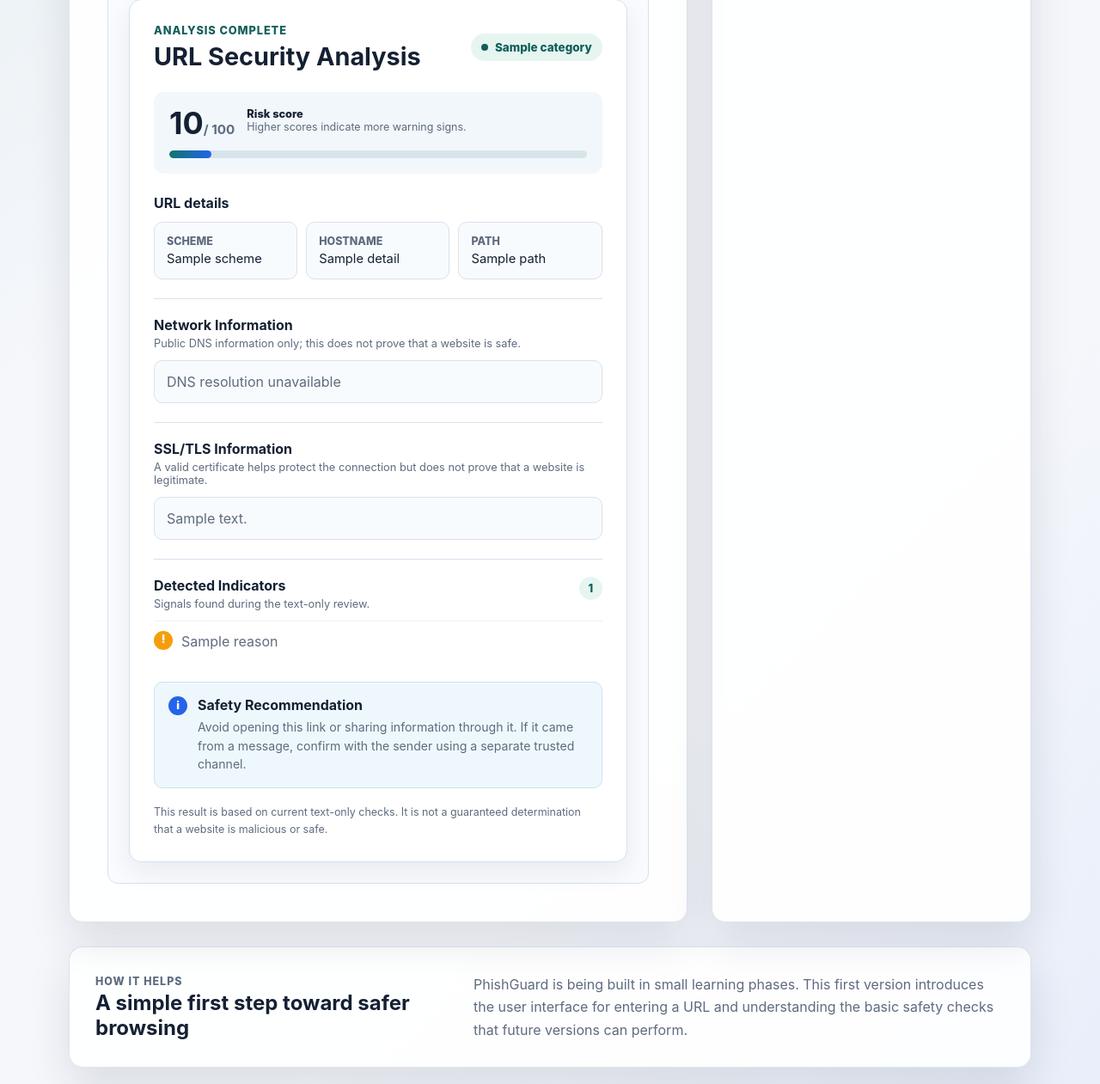
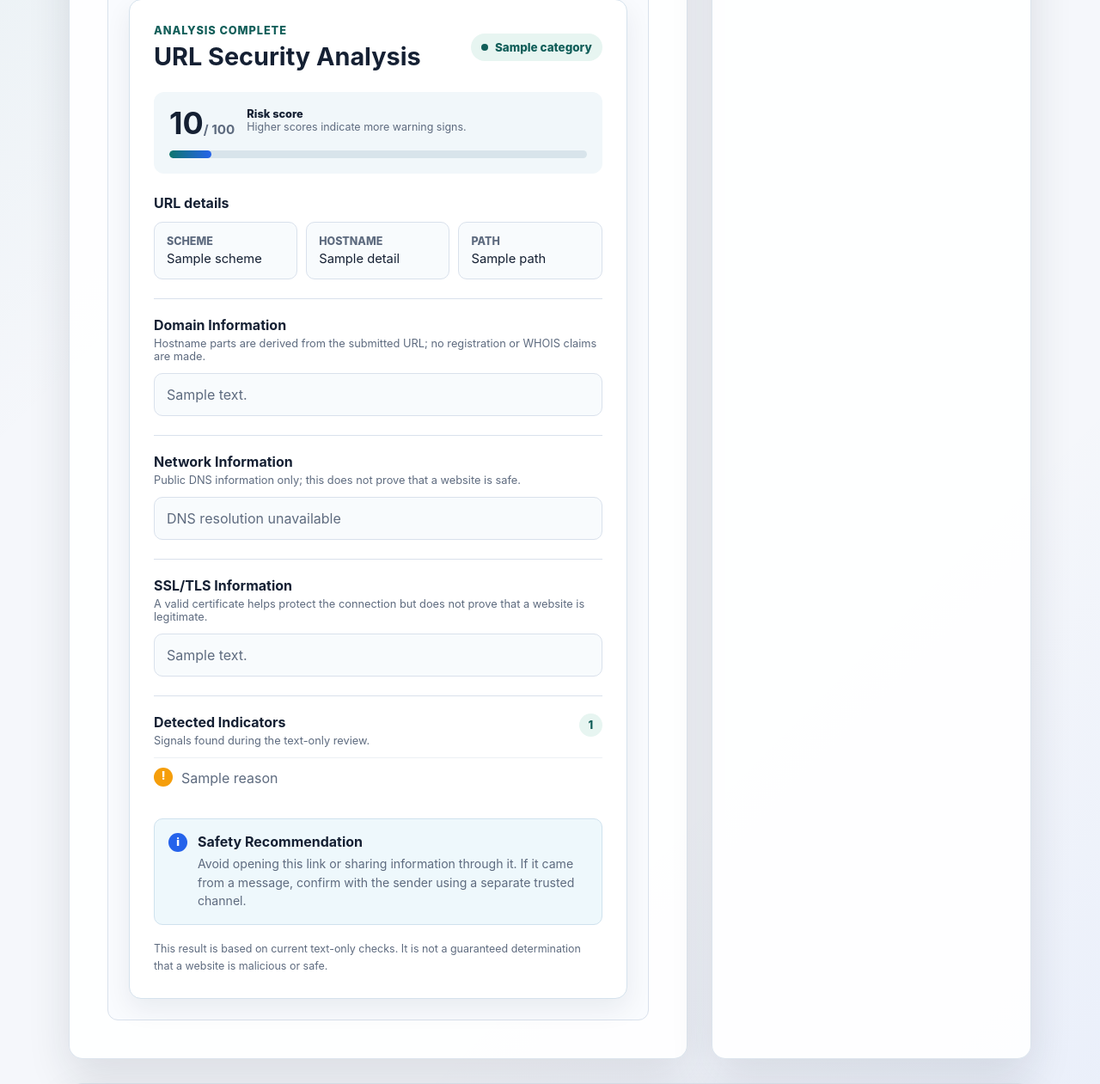
Before and after one commit to omm547/PhishGuard, a Flask app: template templates/index.html in a window 1280 px wide. Shown: the part 855-2116 px from the top of the page at 86% size. Run offline with Flask 3, Linux system fonts and the light colour scheme; the template is opened without the code that fills it: most values are stand-ins (such as "Sample title", 1, 10 or a date in 2020).

Commit message:
Add domain information

```diff
--- a/templates/index.html
+++ b/templates/index.html
@@ -97,6 +97,39 @@
                                     </div>
                                 </dl>
                             </div>
+
+                            {% if analysis_result.domain_info %}
+                            <div class="result-block network-block">
+                                <div class="block-heading">
+                                    <div>
+                                        <h3>Domain Information</h3>
+                                        <p>Hostname parts are derived from the submitted URL; no registration or WHOIS claims are made.</p>
+                                    </div>
+                                </div>
+                                {% if analysis_result.domain_info.available %}
+                                    <dl class="network-details">
+                                        <div>
+                                            <dt>Full hostname</dt>
+                                            <dd>{{ analysis_result.domain_info.full_hostname }}</dd>
+                                        </div>
+                                        <div>
+                                            <dt>Base domain</dt>
+                                            <dd>{{ analysis_result.domain_info.base_domain }}</dd>
+                                        </div>
+                                        <div>
+                                            <dt>Subdomain</dt>
+                                            <dd>{{ analysis_result.domain_info.subdomain }}</dd>
+                                        </div>
+                                        <div>
+                                            <dt>Top-level domain</dt>
+                                            <dd>{{ analysis_result.domain_info.tld }}</dd>
+                                        </div>
+                                    </dl>
+                                {% else %}
+                                    <p class="network-unavailable">{{ analysis_result.domain_info.message }}</p>
+                                {% endif %}
+                            </div>
+                            {% endif %}
 
                             {% if analysis_result.network_info %}
                             <div class="result-block network-block">
--- a/url_analyzer.py
+++ b/url_analyzer.py
@@ -147,6 +147,7 @@ def _find_suspicious_keywords(url_text):
 def _build_result(original_url, parsed_url, score, reasons, include_network_info=False):
     network_info = None
     tls_info = None
+    domain_info = _domain_information(parsed_url) if include_network_info else None
     if include_network_info:
         # Only validated URLs reach this point. Keep DNS resolution behind the
         # final Low Risk threshold so elevated-risk URLs never trigger lookup.
@@ -172,6 +173,7 @@ def _build_result(original_url, parsed_url, score, reasons, include_network_info
         "category": _risk_category(score),
         "reasons": reasons,
         "details": _url_details(parsed_url),
+        "domain_info": domain_info,
         "network_info": network_info,
         "tls_info": tls_info,
     }
@@ -199,6 +201,50 @@ def _url_details(parsed_url):
         "scheme": parsed_url.scheme or "Not available",
         "hostname": parsed_url.hostname or "Not available",
         "path": parsed_url.path or "/",
+    }
+
+
+def _domain_information(parsed_url):
+    """Return syntactic hostname parts without making registration claims."""
+    hostname = parsed_url.hostname if parsed_url else None
+    if not hostname:
+        return _unavailable_domain_information()
+
+    if _hostname_is_ip_address(hostname):
+        return {
+            "available": True,
+            "full_hostname": hostname,
+            "base_domain": "Not applicable (IP address)",
+            "subdomain": "Not applicable",
+            "tld": "Not applicable",
+        }
+
+    labels = [label for label in hostname.rstrip(".").split(".") if label]
+    if not labels:
+        return _unavailable_domain_information()
+
+    if len(labels) == 1:
+        return {
+            "available": True,
+            "full_hostname": hostname,
+            "base_domain": labels[0],
+            "subdomain": "None",
+            "tld": "Not available",
+        }
+
+    return {
+        "available": True,
+        "full_hostname": hostname,
+        "base_domain": ".".join(labels[-2:]),
+        "subdomain": ".".join(labels[:-2]) or "None",
+        "tld": labels[-1],
+    }
+
+
+def _unavailable_domain_information():
+    return {
+        "available": False,
+        "message": "Domain information unavailable",
     }
 
 
```
